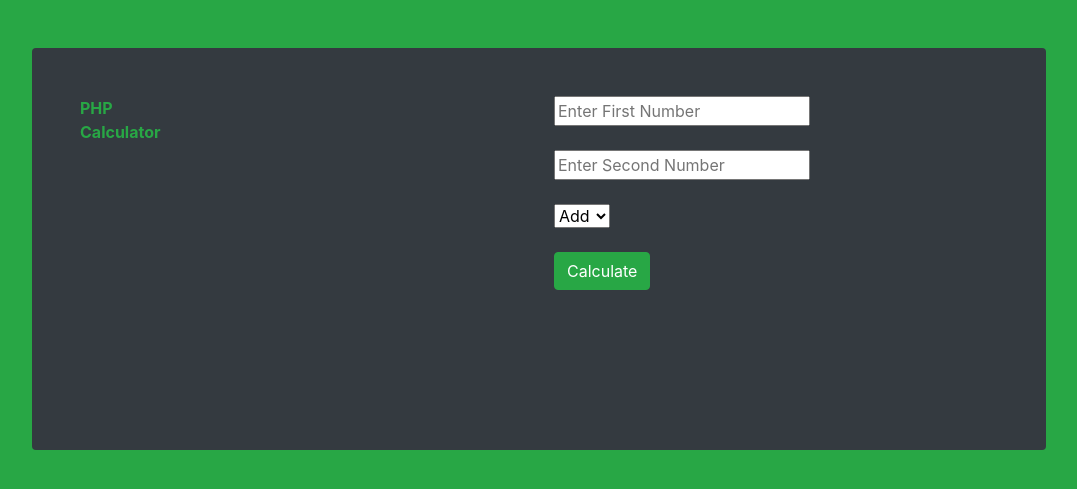
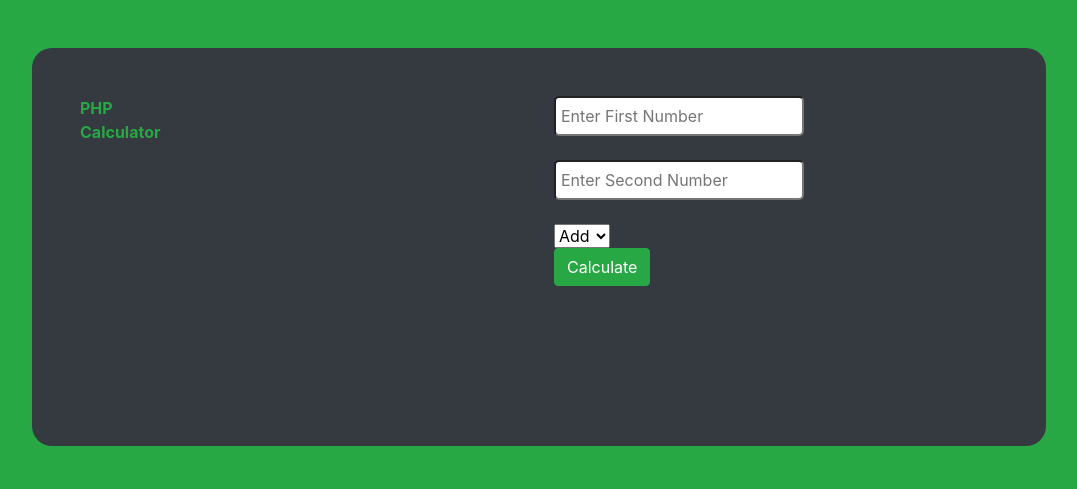
Before and after one commit to rabikrishnayadav/php, a PHP site: page /simple_calc.php in a window 1280 px wide. Shown: the top 489 px of the page, without its empty margins (101-1178 px from the left). Run offline with PHP 8.4, Linux system fonts and the light colour scheme.

Commit message:
simple calc css add

```diff
--- a/simple_calc.php
+++ b/simple_calc.php
@@ -5,10 +5,19 @@
 		<meta name="viewport" content="width=device-width, initial-scale=1">
 		<title>Simple Calculator</title>
 		<link rel="stylesheet" type="text/css" href="bootstrap.css">
+		<style type="text/css">
+			.input1{
+				width: 250px;
+				height: 40px;
+				padding: 5px;
+				outline: none;
+				border-radius: 1px solid gray;
+				border-radius: 5px;
+		</style>
 	</head>
 	<body class="bg-success">
 		<div class="container">
-			<div class="bg-dark m-5 p-5 rounded">
+			<div class="bg-dark m-5 p-5" style="border-radius: 20px; display: flex; flex-direction: column; ">
 				<div class="row">
 					<div class="col-xl-6 font-weight-bold">
 						<div class="app-title">
@@ -22,10 +31,10 @@
 							<div class="app-form">
 								<form method="POST">
 									<div class="app-form-group">
-										<input type="text" name="num1" placeholder="Enter First Number" class="app-form-control">
+										<input type="text" name="num1" placeholder="Enter First Number" class=" input1 app-form-control" autocomplete="off">
 									</div><br>
 									<div class="app-form-group">
-										<input type="text" name="num2" placeholder="Enter Second Number" class="app-form-control">
+										<input type="text" name="num2" placeholder="Enter Second Number" class=" input1 app-form-control" autocomplete="off">
 									</div><br>
 									<div class="select-style">
 										<select name="operation">
@@ -34,7 +43,7 @@
 											<option value="mult">Mult</option>
 											<option value="div">Div</option>
 										</select>
-									</div><br>
+									</div>
 									<div>
 										<input type="submit" name="submit" value="Calculate" class="app-form-button btn btn-success">
 									</div>
```
